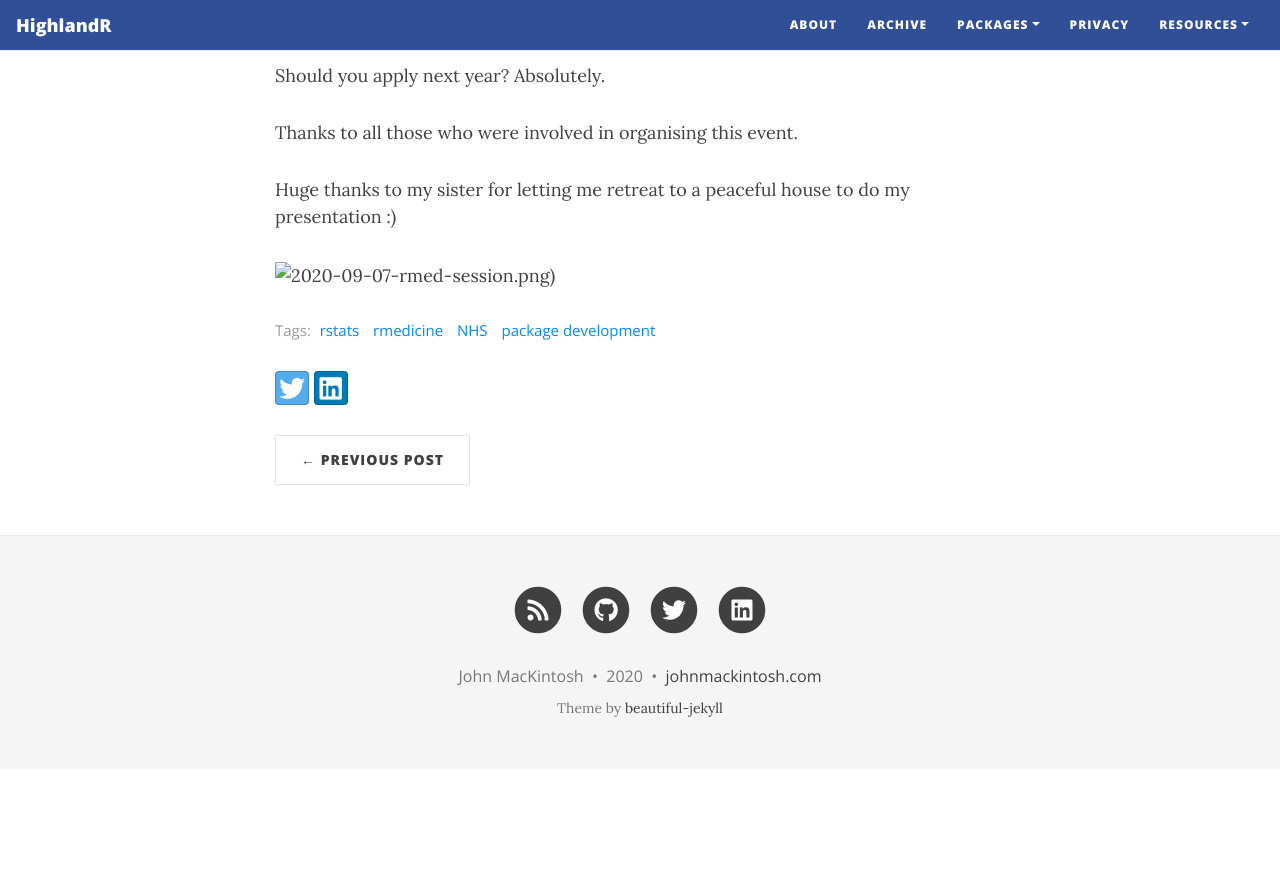
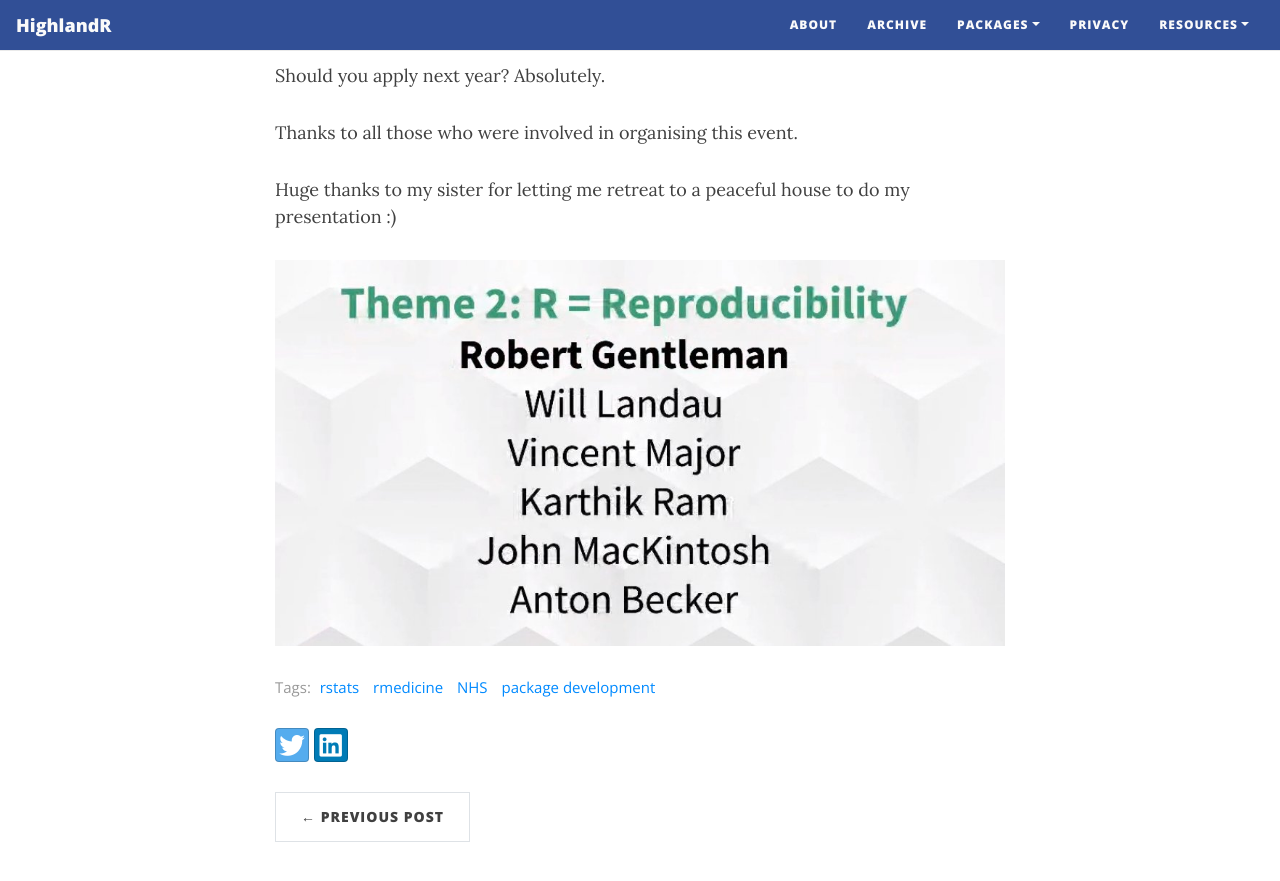
Before and after one commit to johnmackintosh/johnmackintosh.github.io, a Jekyll site: the page built from _posts/2020-09-30-rmedicine.md, in a window 1280 px wide and 900 px high, scrolled down 2126 px. Shown: the top 881 px of the window. Built offline with Jekyll 4.4.1, drawn with Linux system fonts in a browser that asks for light colours; nearby versions of some CDN libraries; before the commit the page ends 2895 px from its top, so only the background shows below that.

Commit message:
update image

```diff
--- a/_posts/2020-09-30-rmedicine.md
+++ b/_posts/2020-09-30-rmedicine.md
@@ -64,4 +64,4 @@ Thanks to all those who were involved in organising this event.
 Huge thanks to my sister for letting me retreat to a peaceful house to do my presentation :)
 
 
-![2020-09-07-rmed-session.png)]({{site.baseurl}}/assets/img/blog/2020-09-07-rmed-session.png)
+![2020-09-07-rmed-session.png)]({{site.baseurl}}/assets/img/2020-09-07-rmed-session.png)
```
Also changed, not shown: other parts of _posts/2020-09-30-rmedicine.md (+1 -1 lines).
